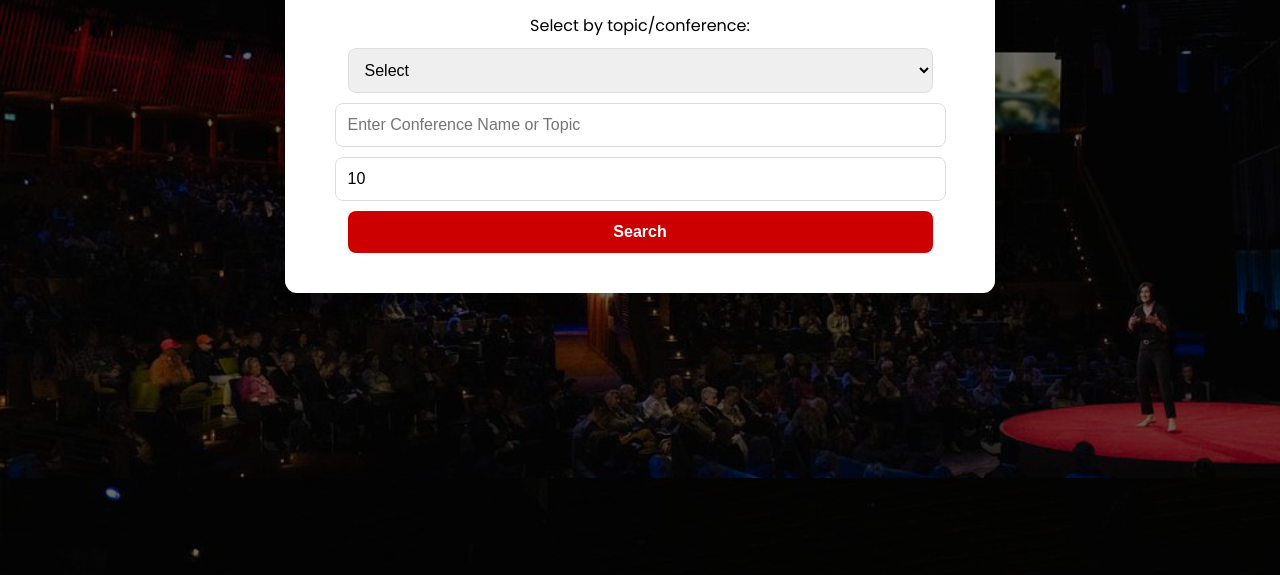
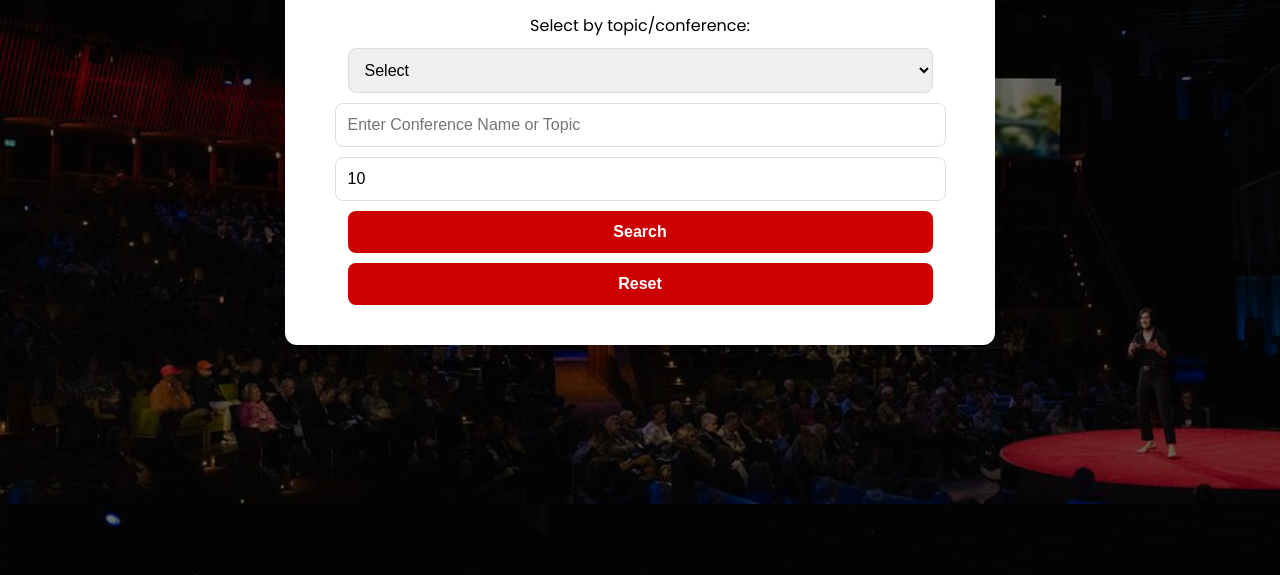
Before and after one commit to DevotedMiniPhase/tedx-talk-finder, a plain HTML site: page index.html in a window 1280 px wide. Shown: the part 225-800 px from the top of the page. Drawn offline with Linux system fonts and the light colour scheme.

Commit message:
Added reset button to clear search results

```diff
--- a/index.html
+++ b/index.html
@@ -22,6 +22,8 @@
         <input type="text" id="query" placeholder="Enter Conference Name or Topic" class="input-box">
         <input type="number" id="maxResults" value="10" min="1" max="50" class="input-box">
         <button onclick="fetchTalks()">Search</button>
+        <button onclick="resetResults()">Reset</button>
+
 
         <div id="results"></div>
     </div>
--- a/script.js
+++ b/script.js
@@ -57,3 +57,8 @@ async function fetchTalks() {
         console.error("Error fetching TEDx talks:", error);
     }
 }
+
+function resetResults() {
+    document.getElementById("results").innerHTML = ""; // Clear results
+    document.getElementById("query").value = ""; // Clear input field
+}
```
